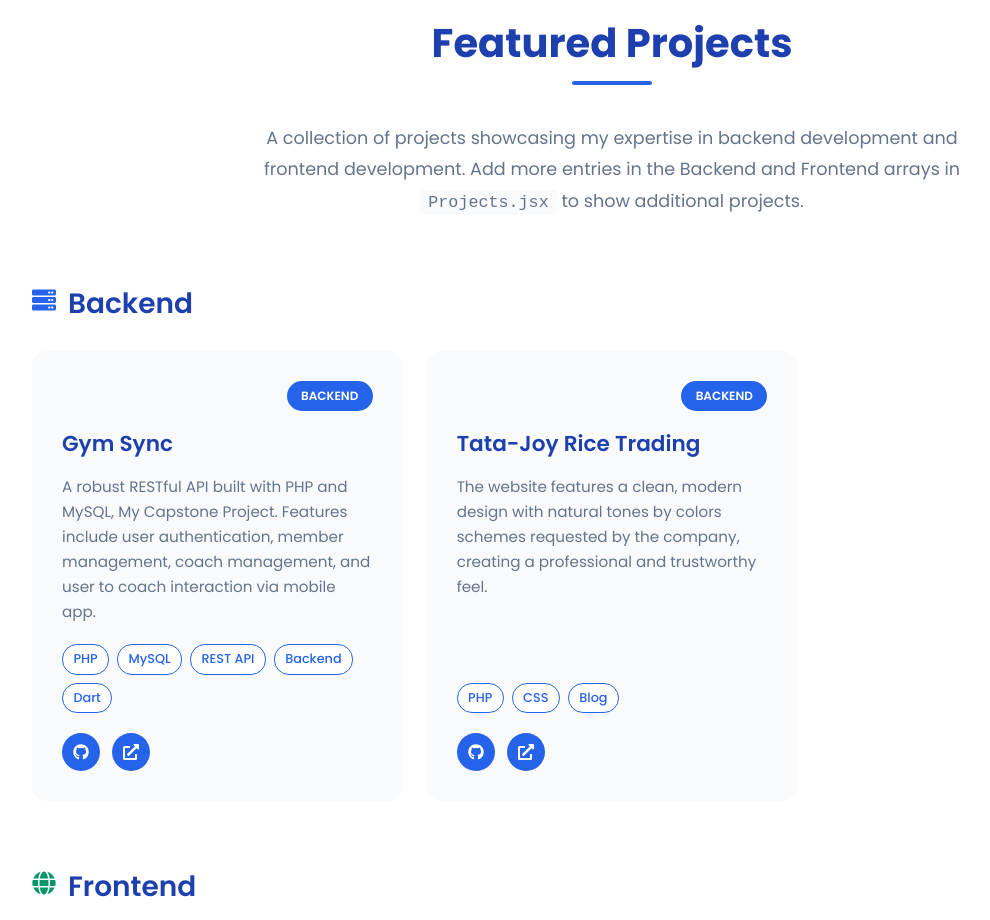
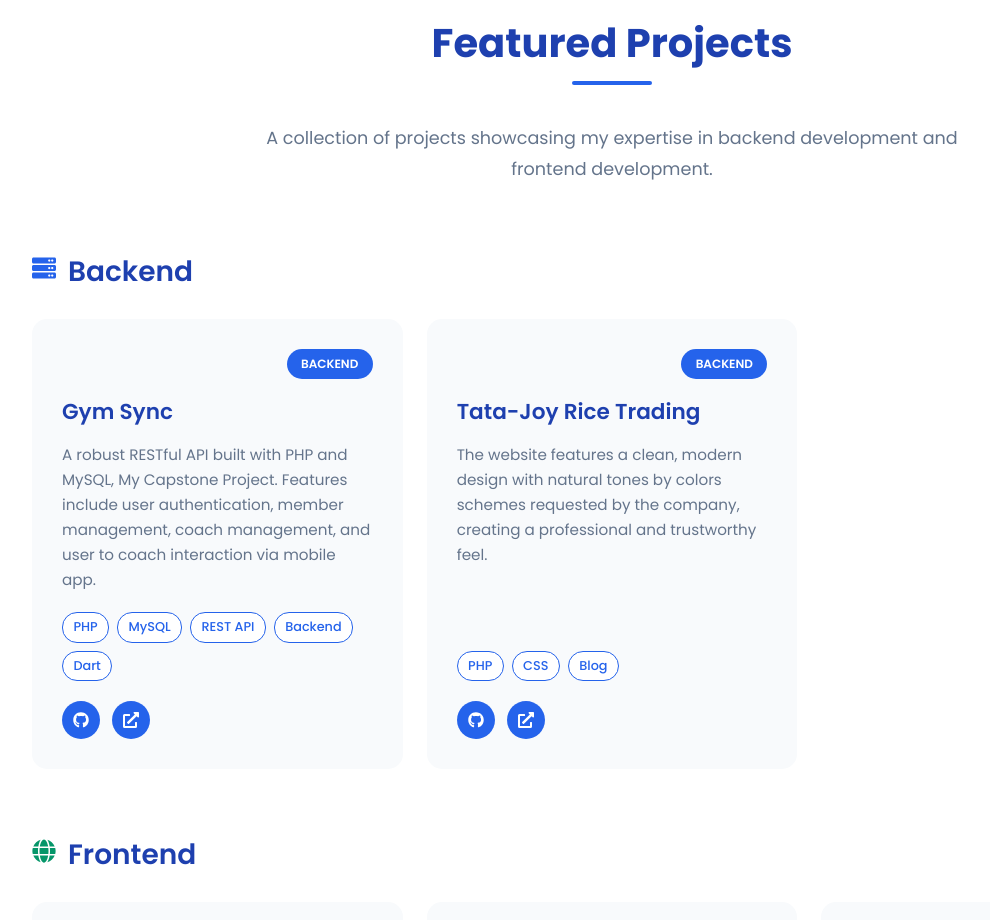
Before and after one commit to a1ear/myportfolio, a React (Vite) app in the folder Portfolio Projects/: page / in a window 1280 px wide. Shown: the part 3240-4160 px from the top of the page, without its empty margins (28-1018 px from the left). Built offline with nearby package versions, Linux system fonts and the light colour scheme.

Commit message:
Update Projects.jsx

```diff
--- a/Portfolio Projects/src/components/Projects.jsx
+++ b/Portfolio Projects/src/components/Projects.jsx
@@ -82,8 +82,7 @@ const Projects = () => {
         <h2 className="section-title">Featured Projects</h2>
         <p className="projects-intro">
           A collection of projects showcasing my expertise in backend development
-          and frontend development. Add more entries in the Backend and Frontend
-          arrays in <code>Projects.jsx</code> to show additional projects.
+          and frontend development.
         </p>
         <div className="projects-content" ref={projectsRef}>
           {categoryConfig.map((category) => (
```
